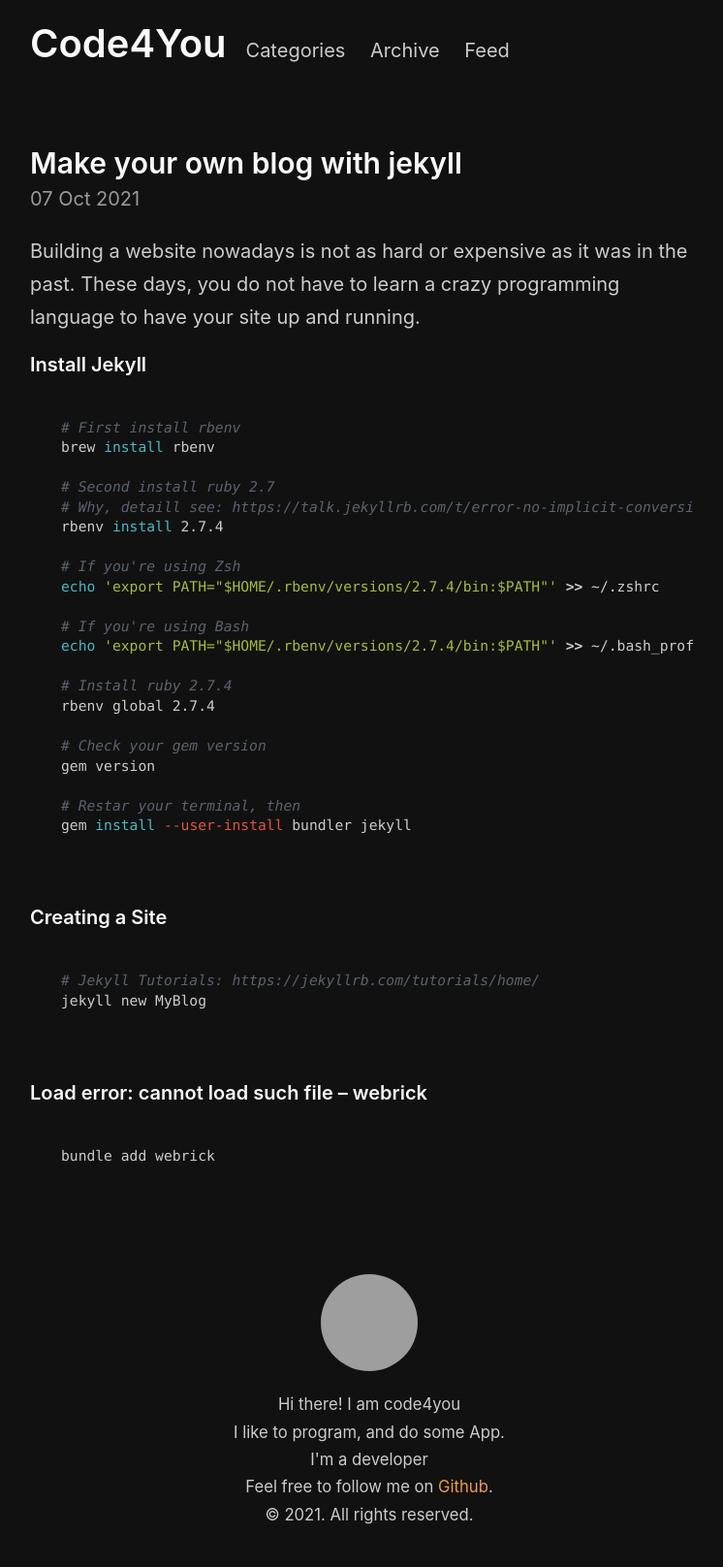
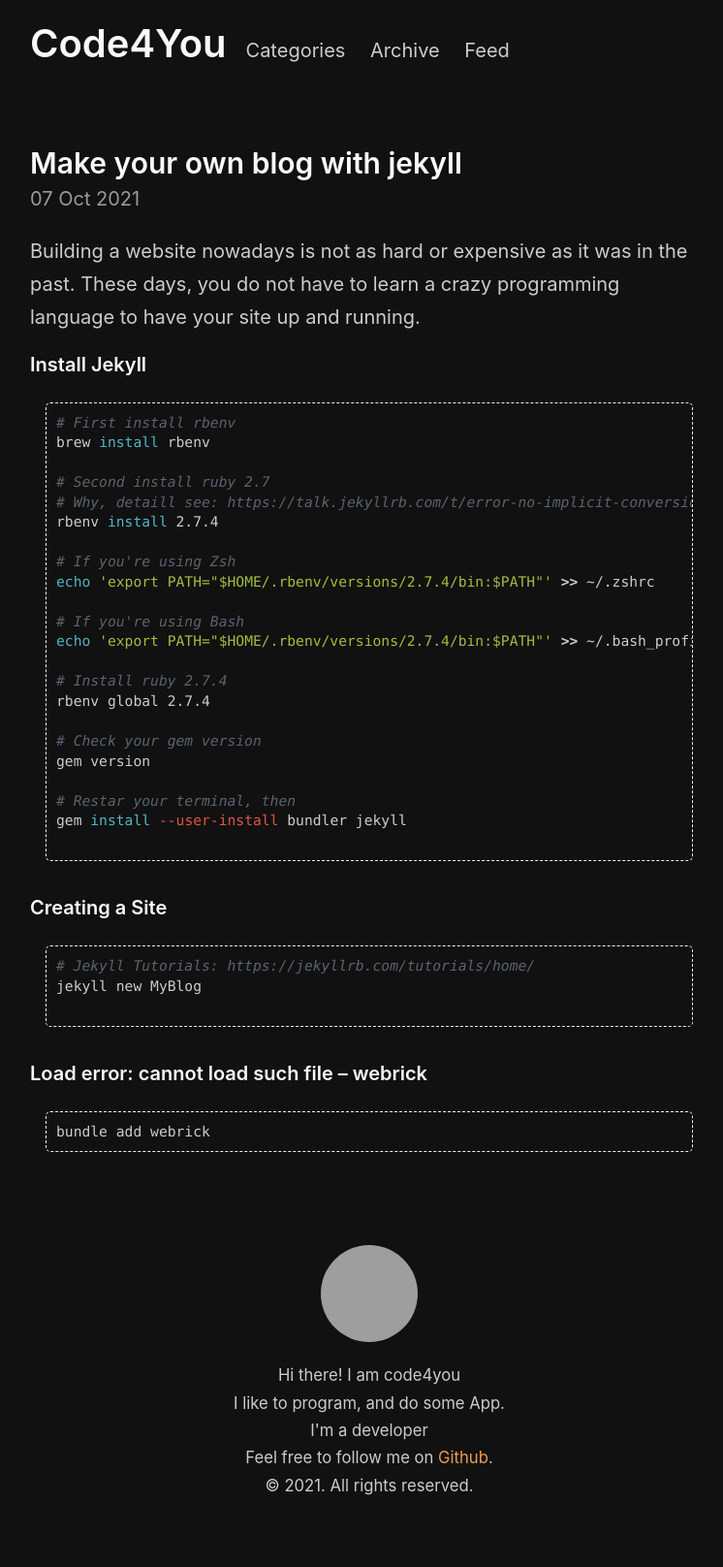
Before and after one commit to code4you2021/code4you.github.io, a Jekyll site: the page built from _posts/2021-10-07-make-your-own-blog-with-jekyll.md, in a window 1280 px wide. Shown: the whole page at 97% size, without its empty margins (259-1005 px from the left). Built offline with Jekyll 4.4.1, drawn with Linux system fonts in a browser that asks for light colours; after the commit the page ends 1586 px from its top, so only the background shows below that; grey boxes are pictures that could not be loaded.

Commit message:
make your own blog with jekyll4

```diff
--- a/_includes/head.html
+++ b/_includes/head.html
@@ -20,6 +20,15 @@
       background-color: #dfdfdf;
       border-radius: 10px;
     }
+
+    .highlight {
+
+    }
+
+    .highlight pre {
+      border: 1px dashed #eee;
+      padding: 10px;
+    }
   </style>
   <link rel="shortcut icon" href="{{ site.baseurl }}/public/favicon.ico">
   <link rel="alternate" type="application/atom+xml" title="{{ site.title }}" href="{{ site.baseurl }}/feed.xml">
```
Also changed, not shown: 5 other files.
